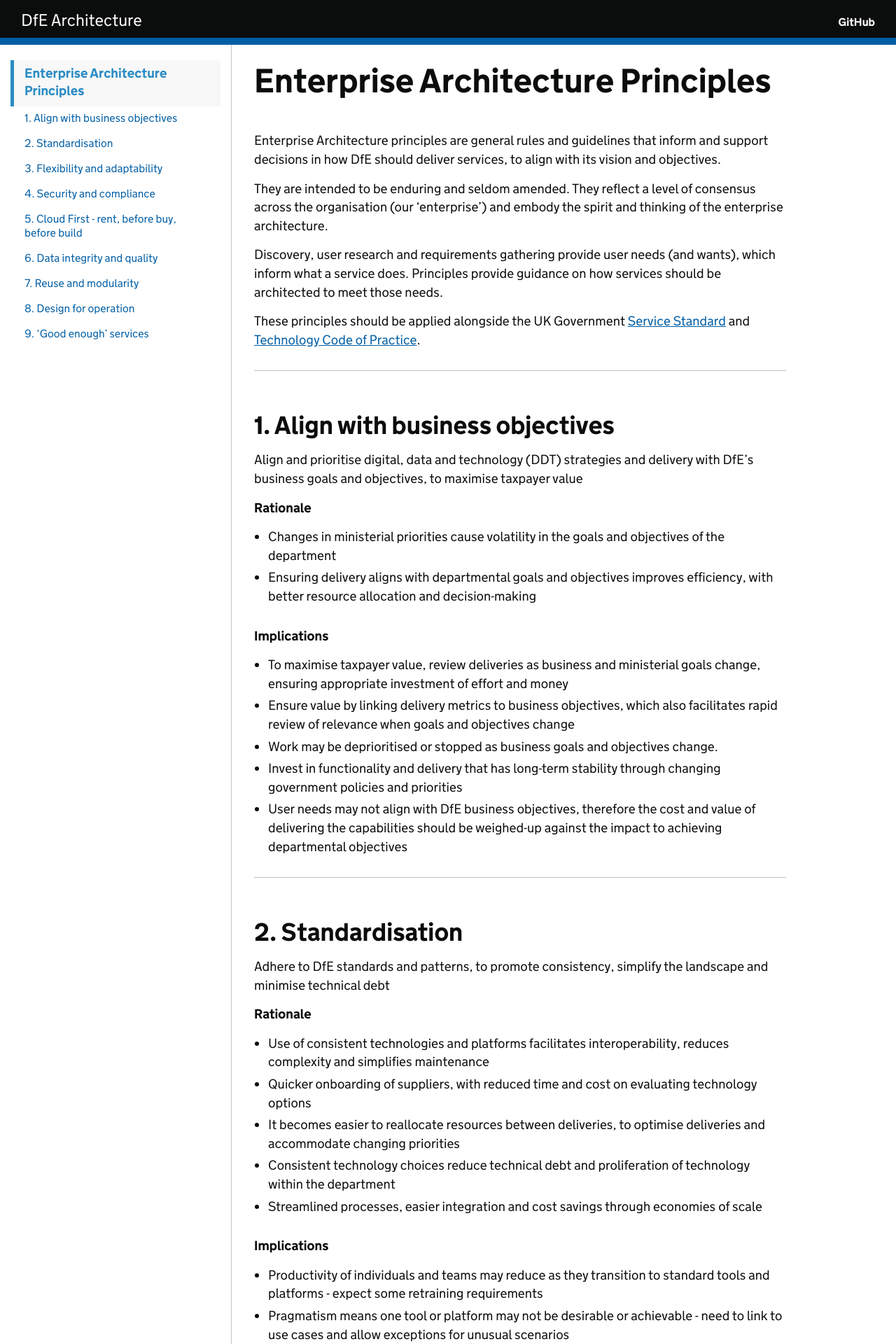
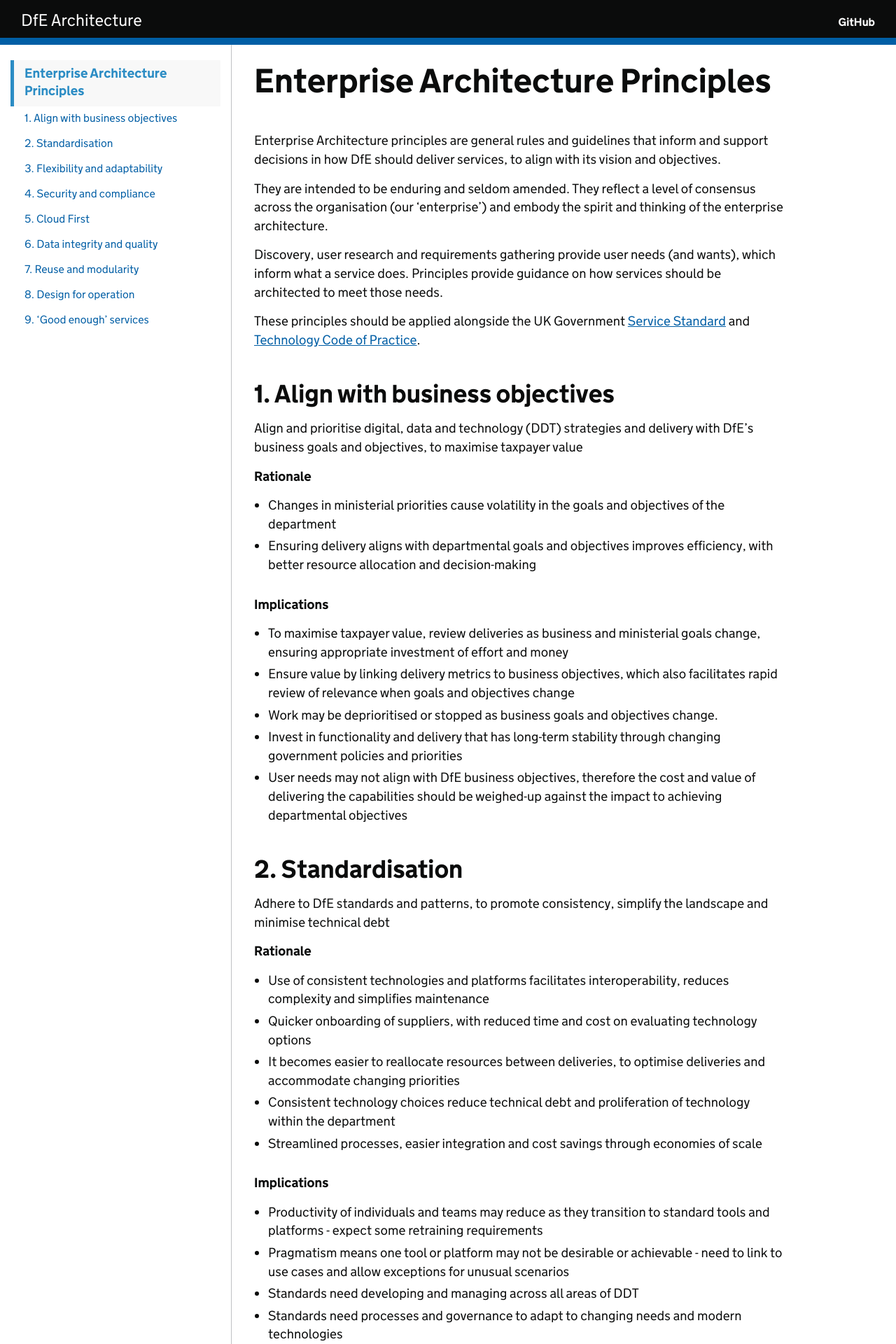
Before and after one commit to DFE-Digital/architecture, a Jekyll site: the page built from principles/enterprise-architecture-principles.md, in a window 1280 px wide. Shown: the top 1920 px of the page at 70% size. Built offline with Jekyll 4.4.1, drawn with Linux system fonts in a browser that asks for light colours; our own code applies the rules of GitHub Pages for plain Markdown files; some of the changed text lies outside the part shown.

Commit message:
Remove separators

```diff
--- a/principles/enterprise-architecture-principles.md
+++ b/principles/enterprise-architecture-principles.md
@@ -12,7 +12,6 @@ Discovery, user research and requirements gathering provide user needs (and want
 
 These principles should be applied alongside the UK Government [Service Standard](https://www.gov.uk/service-manual/service-standard) and [Technology Code of Practice](https://www.gov.uk/guidance/the-technology-code-of-practice).
 
----
 
 ## 1. Align with business objectives
 
@@ -39,7 +38,6 @@ government policies and priorities
 delivering the capabilities should be weighed-up against the impact to achieving
 departmental objectives
 
----
 
 ## 2. Standardisation
 
@@ -70,7 +68,6 @@ to use cases and allow exceptions for unusual scenarios
 technologies
 *	Need the flexibility to experiment with modern technologies to evaluate usefulness
 
----
 
 ## 3. Flexibility and adaptability
 
@@ -93,7 +90,6 @@ offset by reduced future cost of change
 *	Change may not happen - do not cover every eventuality, only consider changes that
 could be expected within the lifecycle of a service/product
 
- ---
 
 ## 4. Security and compliance
 
@@ -122,11 +118,10 @@ and data - even if your service is considered lower risk, protections are
 required to prevent your system becoming a 'back door' into sensitive data elsewhere in
 the organisation
 
----
 
-## 5. Cloud First - rent, before buy, before build
+## 5. Cloud First
 
-Do not build what can easily be bought off-the-shelf. Prioritise cloud-based services over on-premises alternatives.
+Rent, before buy, before build. Do not build what can easily be bought off-the-shelf. Prioritise cloud-based services over on-premises alternatives.
 
 **Rationale**
 
@@ -152,7 +147,6 @@ processes to align with COTS where possible.
 over Infrastructure-as-a-Service (IaaS), over on-premises options, when evaluating service
 hosting options
 
----
 
 ## 6. Data integrity and quality
 
@@ -176,7 +170,6 @@ demands, with appropriate support and service levels
 *	Embed data management and governance practices in the organisation for both
 operational and analytical data
 
----
 
 ## 7. Reuse and modularity
 
@@ -222,7 +215,6 @@ mitigation
 *	Requires teams to be able to discover existing components, services and patterns, and the
 functionality they provide
 
----
 
 ## 8. Design for operation
 
@@ -263,7 +255,6 @@ future scalability (up and down) and optimise operational resource and cost dema
 *	Include full-lifecycle people and technical resource costs in TCO comparisons when
 evaluating options
 
----
 
 ## 9. 'Good enough' services
 
```
